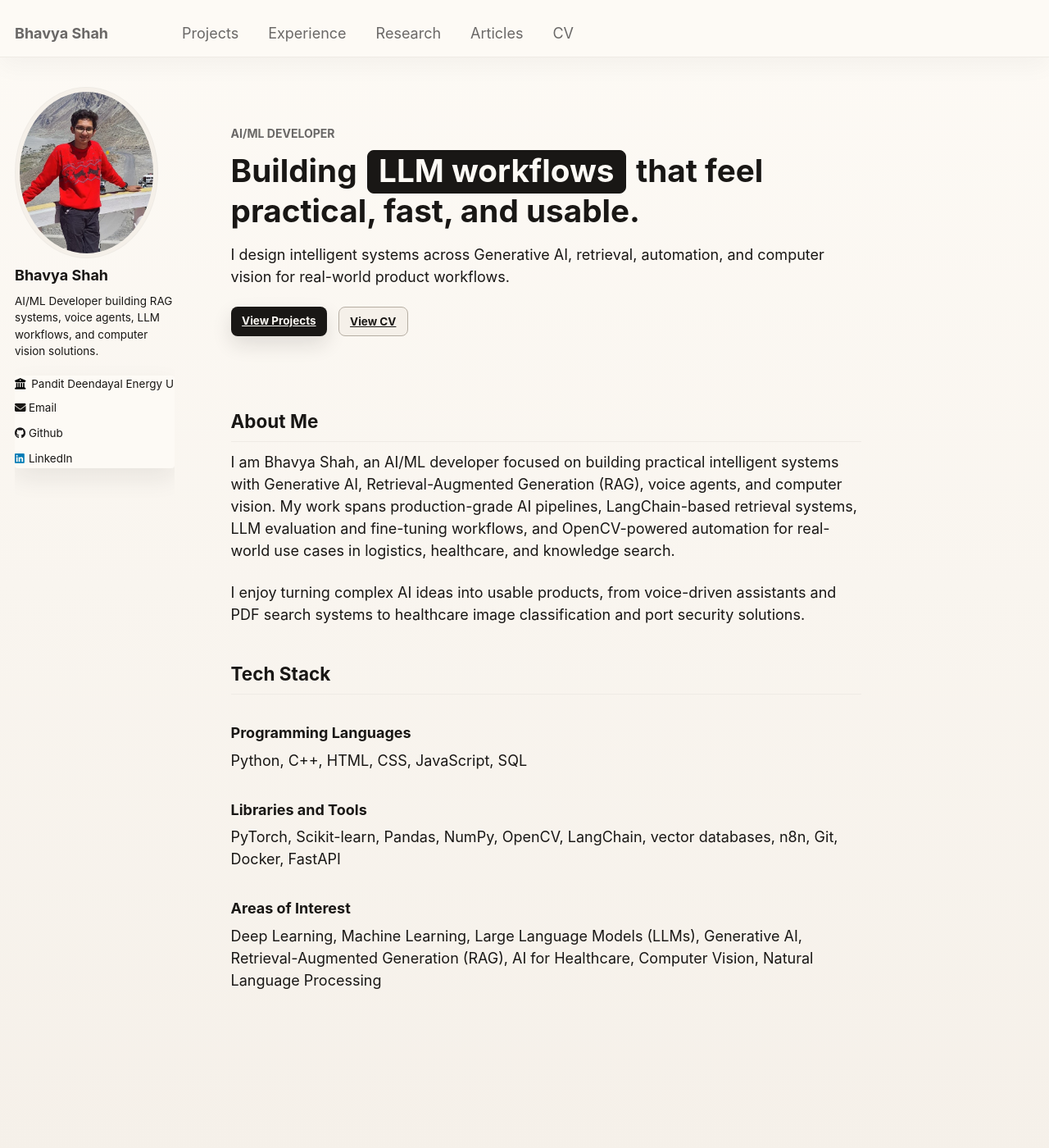
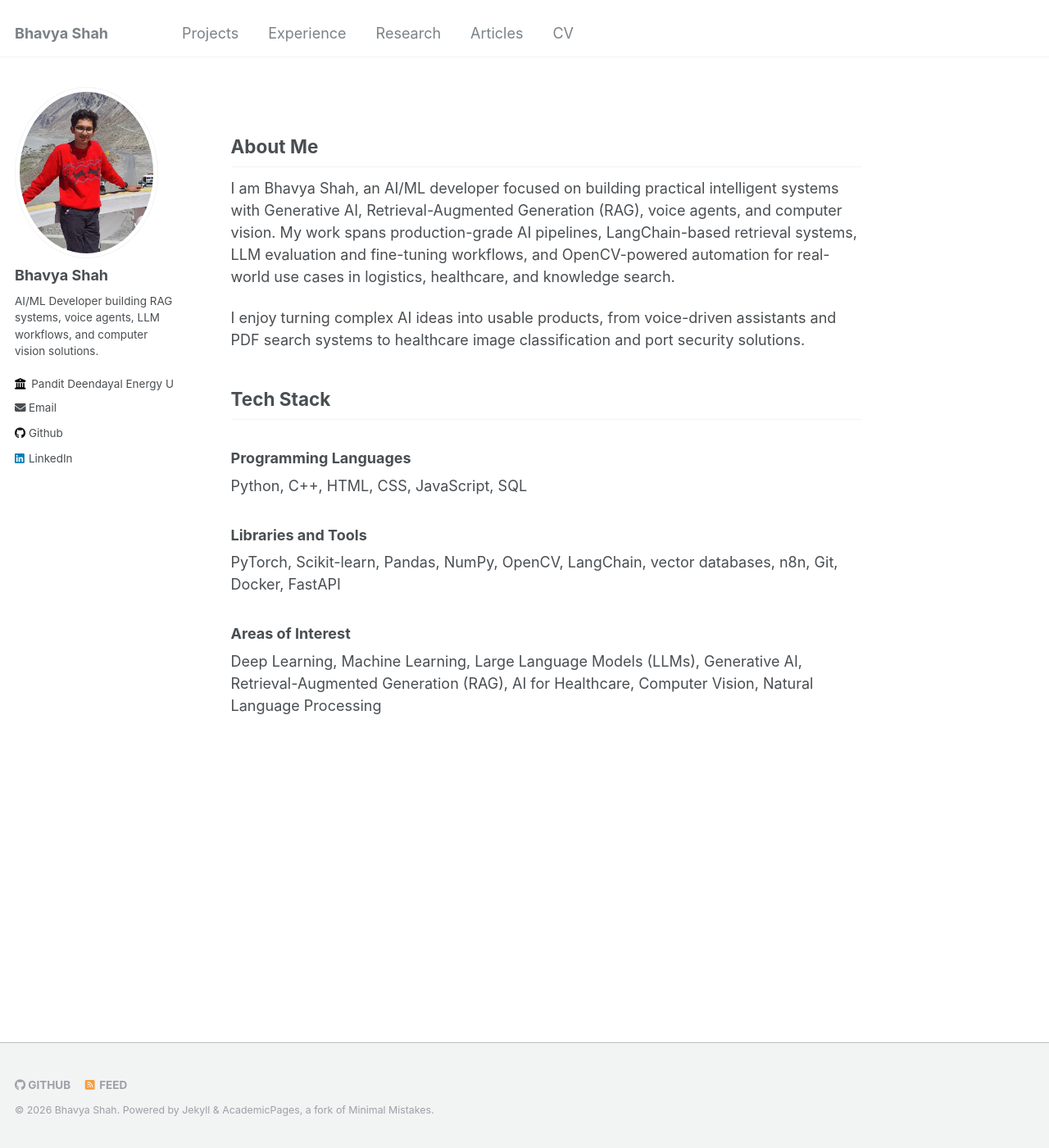
Before and after one commit to B3CODER/B3CODER.github.io, a Jekyll site: the page built from _pages/about.md, in a window 1280 px wide and 1400 px high. Shown: the whole window at 82% size. Built offline with Jekyll 4.4.1, drawn with Linux system fonts in a browser that asks for light colours.

Commit message:
Revert "Update portfolio UI palette and rotating hero text"
This reverts commit d626beb4b2450e7c72a0ce4f93ec9d758cea36bc.

```diff
--- a/_includes/scripts.html
+++ b/_includes/scripts.html
@@ -1,5 +1,4 @@
 <script src="{{ base_path }}/assets/js/main.min.js"></script>
-<script src="{{ base_path }}/assets/js/custom-ui.js"></script>
 
 {% include analytics.html %}
 {% include /comments-providers/scripts.html %}
--- a/_pages/about.md
+++ b/_pages/about.md
@@ -7,16 +7,6 @@ redirect_from:
   - /about/
   - /about.html
 ---
-
-<section class="home-hero">
-  <p class="home-hero__eyebrow">AI/ML Developer</p>
-  <h1>Building <span class="rotating-text" data-rotating-text="RAG systems|voice agents|LLM workflows|computer vision"><span class="rotating-text__value">RAG systems</span></span> that feel practical, fast, and usable.</h1>
-  <p>I design intelligent systems across Generative AI, retrieval, automation, and computer vision for real-world product workflows.</p>
-  <p class="home-hero__actions">
-    <a class="btn" href="/projects/">View Projects</a>
-    <a class="btn btn--soft" href="/cv/">View CV</a>
-  </p>
-</section>
 
 ## About Me
 
--- a/_sass/_custom-ui.scss
+++ /dev/null
@@ -1,170 +0,0 @@
-/* ==========================================================================
-   Custom portfolio UI
-   ========================================================================== */
-
-body {
-  background:
-    linear-gradient(180deg, #FDFAF5 0%, #F5F0E9 100%);
-}
-
-.masthead {
-  background: rgba(253, 250, 245, 0.94);
-  border-bottom-color: #EFEBE5;
-  box-shadow: 0 10px 30px rgba(25, 23, 21, 0.04);
-}
-
-.greedy-nav {
-  background: transparent;
-
-  a {
-    letter-spacing: 0;
-  }
-
-  .visible-links a:before {
-    height: 2px;
-    background: #191715;
-  }
-
-  button {
-    border-radius: 8px;
-  }
-
-  .hidden-links {
-    background: #FDFAF5;
-    border-color: #EFEBE5;
-  }
-}
-
-.page__content h2 {
-  border-bottom-color: #EFEBE5;
-}
-
-.author__avatar img {
-  background: #F5F0E9;
-  border-color: #EFEBE5;
-}
-
-.author__urls {
-  background: #FDFAF5;
-  border-color: #EFEBE5;
-  box-shadow: 0 12px 30px rgba(25, 23, 21, 0.08);
-}
-
-.btn {
-  border-radius: 8px;
-  background-color: #191715;
-  color: #FDFAF5 !important;
-  box-shadow: 0 10px 24px rgba(25, 23, 21, 0.12);
-  transition: transform 0.2s ease, background-color 0.2s ease, box-shadow 0.2s ease;
-
-  &:hover {
-    background-color: #B6AEA3;
-    color: #191715 !important;
-    transform: translateY(-1px);
-    box-shadow: 0 14px 30px rgba(25, 23, 21, 0.16);
-  }
-
-  &--inverse,
-  &--soft {
-    color: #191715 !important;
-    border: 1px solid #B6AEA3 !important;
-    background-color: #F5F0E9;
-    box-shadow: none;
-
-    &:hover {
-      background-color: #EFEBE5;
-      border-color: #191715 !important;
-    }
-  }
-}
-
-.home-hero {
-  margin-bottom: 2.5em;
-  padding: 1.75em 0 1em;
-
-  h1 {
-    max-width: 760px;
-    margin-bottom: 0.45em;
-    color: #191715;
-    font-size: 2.15em;
-    line-height: 1.12;
-  }
-
-  p {
-    max-width: 760px;
-  }
-}
-
-.home-hero__eyebrow {
-  margin-bottom: 0.75em !important;
-  color: mix(#fff, #191715, 35%);
-  font-size: 0.78em !important;
-  font-weight: 700;
-  letter-spacing: 0;
-  text-transform: uppercase;
-}
-
-.home-hero__actions {
-  display: flex;
-  flex-wrap: wrap;
-  gap: 0.75rem;
-  margin-top: 1.25em !important;
-}
-
-.rotating-text {
-  display: inline-flex;
-  align-items: center;
-  min-height: 1.25em;
-  margin: 0 0.08em;
-  padding: 0.08em 0.34em 0.12em;
-  overflow: hidden;
-  vertical-align: baseline;
-  color: #FDFAF5;
-  background: #191715;
-  border: 1px solid #191715;
-  border-radius: 8px;
-  white-space: nowrap;
-}
-
-.rotating-text__value {
-  display: inline-block;
-  animation: rotatingTextIn 0.38s ease both;
-}
-
-.rotating-text.is-leaving .rotating-text__value {
-  animation: rotatingTextOut 0.24s ease both;
-}
-
-@keyframes rotatingTextIn {
-  from {
-    opacity: 0;
-    transform: translateY(90%);
-  }
-
-  to {
-    opacity: 1;
-    transform: translateY(0);
-  }
-}
-
-@keyframes rotatingTextOut {
-  from {
-    opacity: 1;
-    transform: translateY(0);
-  }
-
-  to {
-    opacity: 0;
-    transform: translateY(-90%);
-  }
-}
-
-@media (max-width: 600px) {
-  .home-hero h1 {
-    font-size: 1.65em;
-  }
-
-  .rotating-text {
-    margin-top: 0.2em;
-  }
-}
--- a/_sass/_variables.scss
+++ b/_sass/_variables.scss
@@ -55,20 +55,20 @@ $sidebar-link-max-width     : 250px;
    Colors
    ========================================================================== */
 
-$gray                       : #B6AEA3;
-$dark-gray                  : #191715;
-$darker-gray                : #191715;
-$light-gray                 : #EFEBE5;
-$lighter-gray               : #F5F0E9;
+$gray                       : #7a8288;
+$dark-gray                  : mix(#000, $gray, 40%);
+$darker-gray                : mix(#000, $gray, 60%);
+$light-gray                 : mix(#fff, $gray, 50%);
+$lighter-gray               : mix(#fff, $gray, 90%);
 
-$body-color                 : #FDFAF5;
-$background-color           : #FDFAF5;
-$code-background-color      : #F5F0E9;
+$body-color                 : #fff;
+$background-color           : #fff;
+$code-background-color      : #fafafa;
 $code-background-color-dark : $light-gray;
-$text-color                 : #191715;
-$border-color               : #EFEBE5;
+$text-color                 : $dark-gray;
+$border-color               : $lighter-gray;
 
-$primary-color              : #191715;
+$primary-color              : #7a8288;
 $success-color              : #62c462;
 $warning-color              : #f89406;
 $danger-color               : #ee5f5b;
@@ -102,11 +102,11 @@ $xing-color                 : #006567;
 
 
 /* links */
-$link-color                 : #191715;
-$link-color-hover           : mix(#fff, #191715, 25%);
-$link-color-visited         : mix(#fff, #191715, 35%);
-$masthead-link-color        : mix(#fff, #191715, 35%);
-$masthead-link-color-hover  : #191715;
+$link-color                 : $info-color;
+$link-color-hover           : mix(#000, $link-color, 25%);
+$link-color-visited         : mix(#fff, $link-color, 25%);
+$masthead-link-color        : $primary-color;
+$masthead-link-color-hover  : mix(#000, $primary-color, 25%);
 
 
 /*
--- a/assets/css/main.scss
+++ b/assets/css/main.scss
@@ -38,5 +38,4 @@
 @import "vendor/font-awesome/solid";
 @import "vendor/font-awesome/brands";
 @import "vendor/magnific-popup/magnific-popup";
-@import "custom-ui";
 @import "print";
--- a/assets/js/custom-ui.js
+++ /dev/null
@@ -1,27 +0,0 @@
-(function () {
-  var rotators = document.querySelectorAll("[data-rotating-text]");
-
-  if (!rotators.length) {
-    return;
-  }
-
-  rotators.forEach(function (rotator) {
-    var texts = rotator.getAttribute("data-rotating-text").split("|").filter(Boolean);
-    var value = rotator.querySelector(".rotating-text__value");
-    var index = 0;
-
-    if (!texts.length || !value) {
-      return;
-    }
-
-    window.setInterval(function () {
-      rotator.classList.add("is-leaving");
-
-      window.setTimeout(function () {
-        index = (index + 1) % texts.length;
-        value.textContent = texts[index];
-        rotator.classList.remove("is-leaving");
-      }, 240);
-    }, 2000);
-  });
-}());
```
